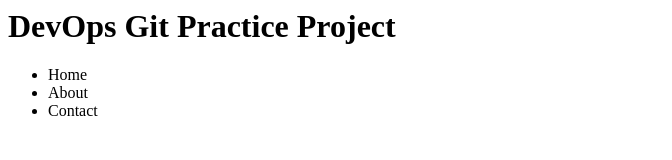
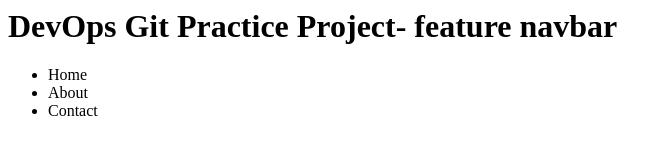
Before and after one commit to sidiqui-014/mini-webapp, a plain HTML site: page index.html in a window 1280 px wide. Shown: the whole page, without its empty margins (0-672 px from the left). Drawn offline with Linux system fonts and the light colour scheme.

Commit message:
updated titel in the feature navbar branch

```diff
--- a/index.html
+++ b/index.html
@@ -1,4 +1,4 @@
-<h1>DevOps Git Practice Project</h1>
+<h1>DevOps Git Practice Project- feature navbar </h1>
 
 <nav>
   <ul>
```
